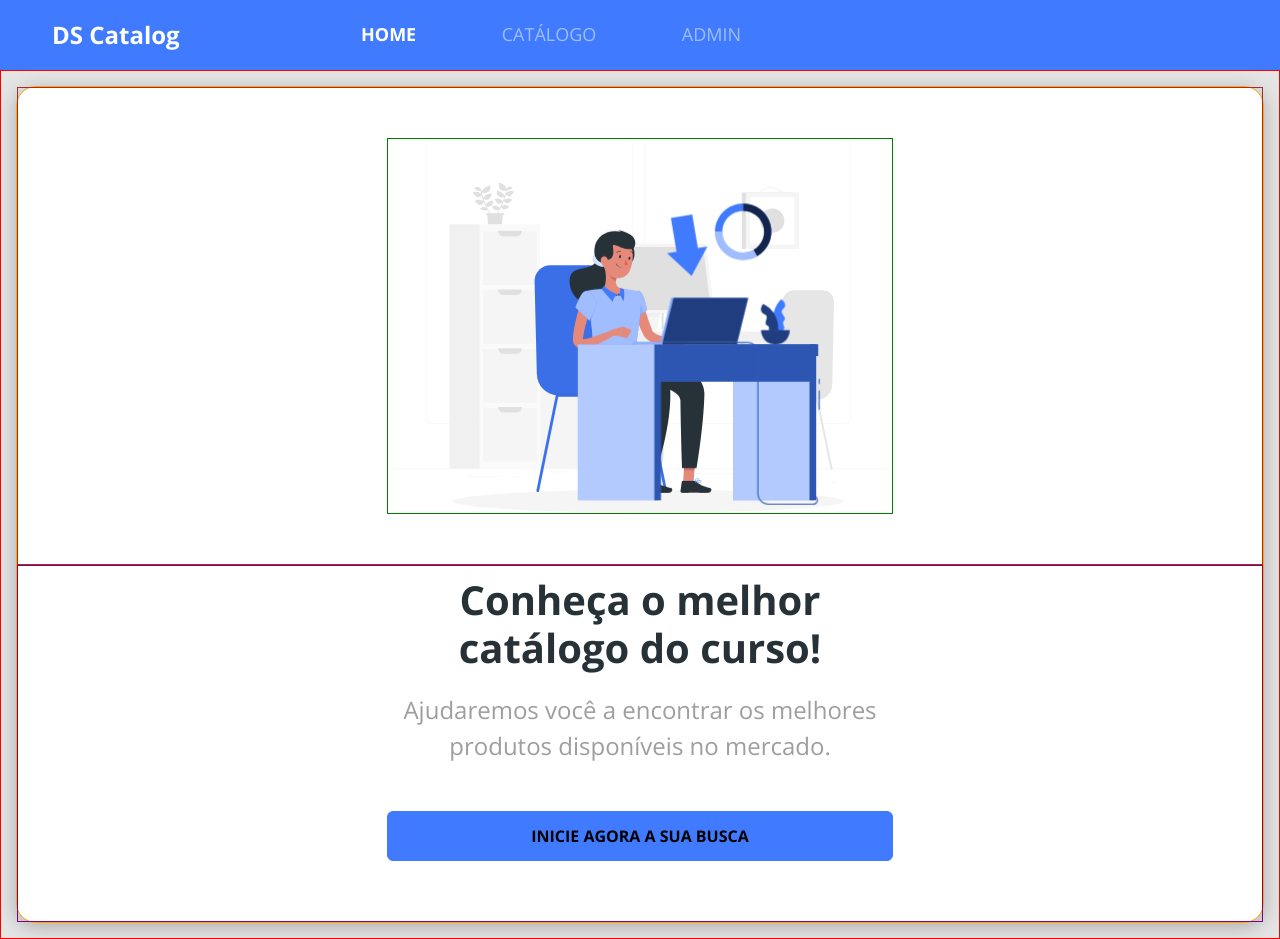
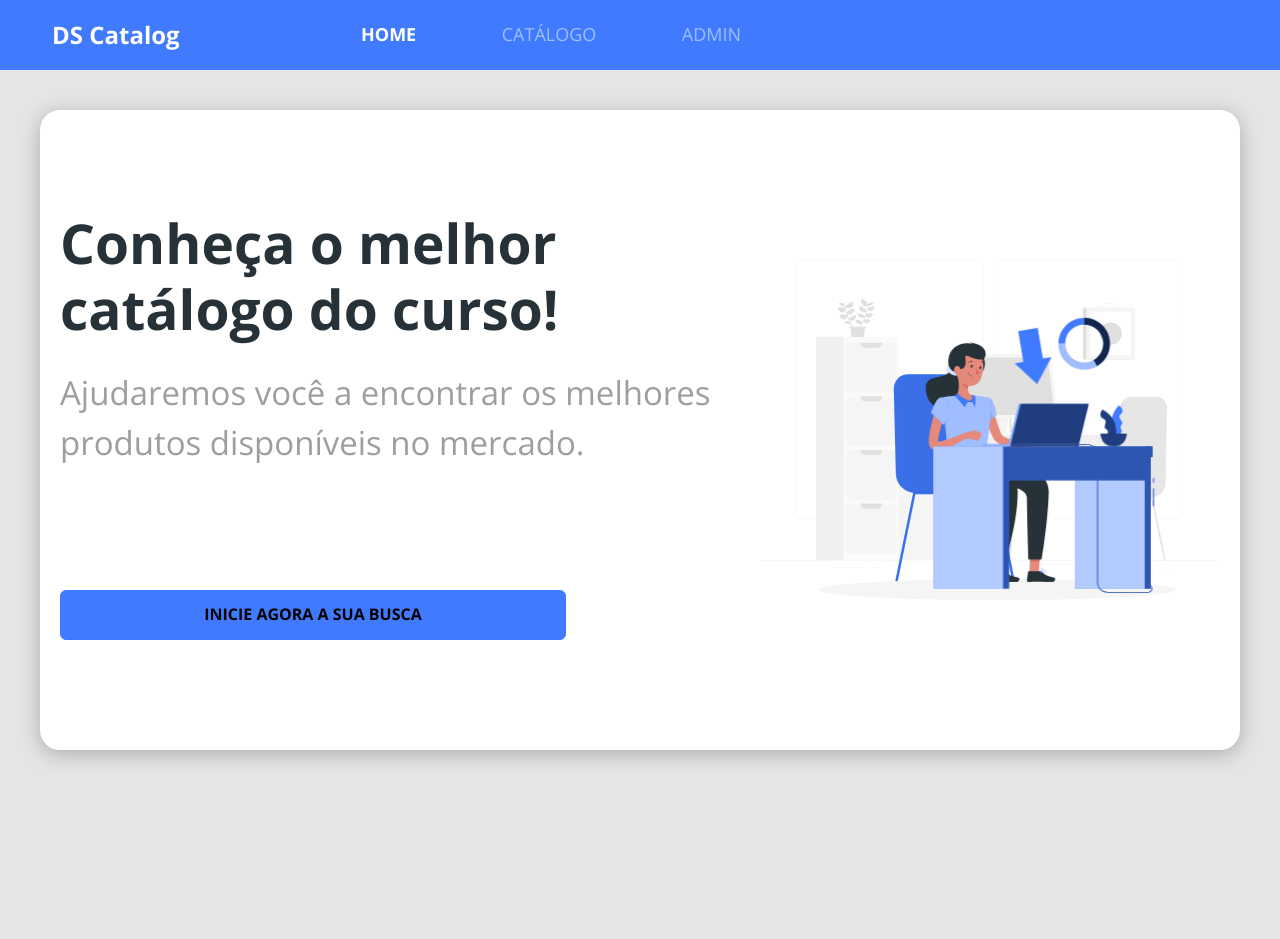
Before and after one commit to LorenzoBondan/dscatalog, a React (Create React App) app in the folder frontend/: page / in a window 1280 px wide. After the commit the page ends 800 px from the top, so only its background shows below. Built offline with nearby package versions, Linux system fonts and the light colour scheme.

Commit message:
Home styling

```diff
--- a/frontend/src/pages/Home/index.tsx
+++ b/frontend/src/pages/Home/index.tsx
@@ -14,9 +14,16 @@ function Home() {
             <div className="home-card">
 
                 <div className="home-content-container">
-                    <h1>Conheça o melhor catálogo do curso!</h1>
-                    <p>Ajudaremos você a encontrar os melhores produtos disponíveis no mercado.</p>
-                    <ButtonIcon />
+
+                    <div>
+                        <h1>Conheça o melhor catálogo do curso!</h1>
+                        <p>Ajudaremos você a encontrar os melhores produtos disponíveis no mercado.</p>
+                    </div>
+
+                    <div>
+                        <ButtonIcon />
+                    </div>
+
                 </div>
 
                 <div className="home-image-container">
--- a/frontend/src/pages/Home/styles.css
+++ b/frontend/src/pages/Home/styles.css
@@ -1,13 +1,11 @@
 .home-container{
     padding: 10px;
     font-size: 20px;
-    border: solid 1px red;
     text-align: center;
 }
 
 .home-image-container{
     padding: 50px 15px; /* 0 no topo e abaixo e 15 dos lados */
-    border: solid 1px brown;
 }
 
 
@@ -15,14 +13,6 @@
     /* posicionamento */
     display: flex;
     flex-direction: column-reverse; /* texto pra baixo da imagem */
-
-    border: solid 1px orange;
-    /*position: absolute;
-    width: 1360px;
-    height: 780px;
-    left: 40px;
-    top: 110px;*/
-
 
     /* card */
     background: #FFFFFF;
@@ -36,7 +26,6 @@
     flex-direction: column;
     align-items: center;
 
-    border: solid 1px purple;
     padding: 10px 10px 60px 10px;
 }
 
@@ -56,7 +45,6 @@
 .home-image-container svg{
     width: 100%; /* a imagem svg vai se adequar ao container que ela estiver */
     height: auto;
-    border: solid 1px green;
 }
 
 /* ### RESPONSIVIDADE ### */
@@ -88,3 +76,78 @@
         width: 506px;
     }
 }
+
+
+@media(min-width: 768px){
+
+    /* espaçamento maior */
+    .home-image-container{
+        padding: 100px 20px;
+    }
+
+    .home-content-container {
+        padding: 20px 20px 100px 20px;
+    }
+}
+
+@media(min-width: 992px){
+
+    .home-container{
+        font-size: 55px;
+        padding: 40px;
+    }
+
+    /* espaçamento maior */
+    .home-image-container{
+        padding: 125px 20px;
+    }
+
+    .home-content-container {
+        padding: 20px 20px 150px 20px;
+    }
+
+
+    .home-content-container h1 { /* conheça o melhor catálogo do curso */
+        width: 700px;
+        margin-bottom: 26px;
+    }
+
+    .home-content-container p { /* descrição */
+        width: 700px;
+        margin-bottom: 47px;
+    }
+}
+
+/* INVERTE A POSIÇÃO DA IMAGEM EM RELAÇÃO A DESCRIÇÃO */
+
+@media(min-width: 1200px){
+
+    .home-card{
+        flex-direction: row;
+        justify-content: space-around;
+        padding: calc(((85vh - 480px) / 2 ) - 20px) 0 ;
+    }
+
+    .home-content-container{
+        height: 480px;
+        width: 700px;
+        padding: 20px; /* dá pra olhar as medidas pelo paint */
+        align-items: flex-start; /* texto alinhado a esquerda */
+        text-align: left;
+        flex-flow: wrap;
+        align-content: space-between;
+
+    }
+
+    .home-image-container{
+        padding: 20px;
+        display: flex;
+        align-items: center;
+    }
+
+    /* imagem */
+    .home-image-container svg{
+        width: 100%; /* a imagem svg vai se adequar ao container que ela estiver */
+    }
+
+}
```
